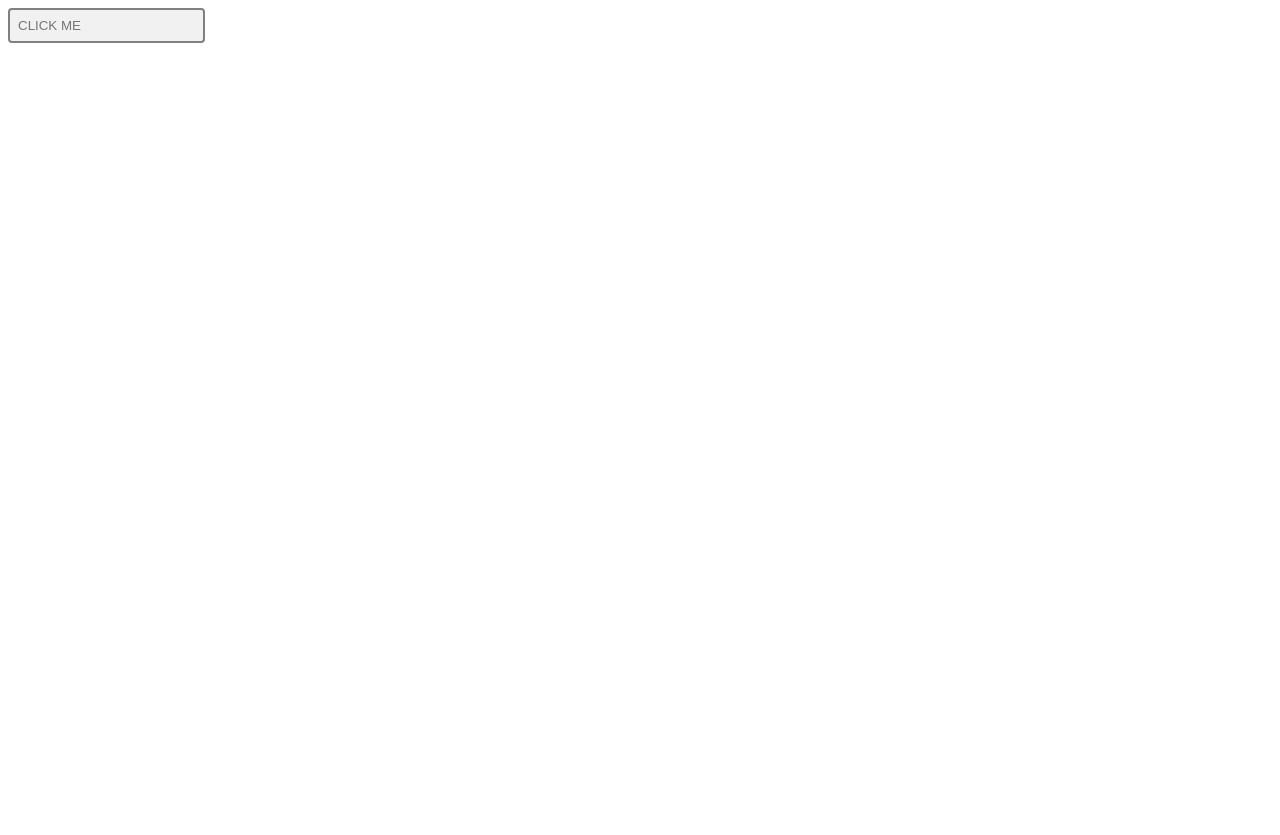
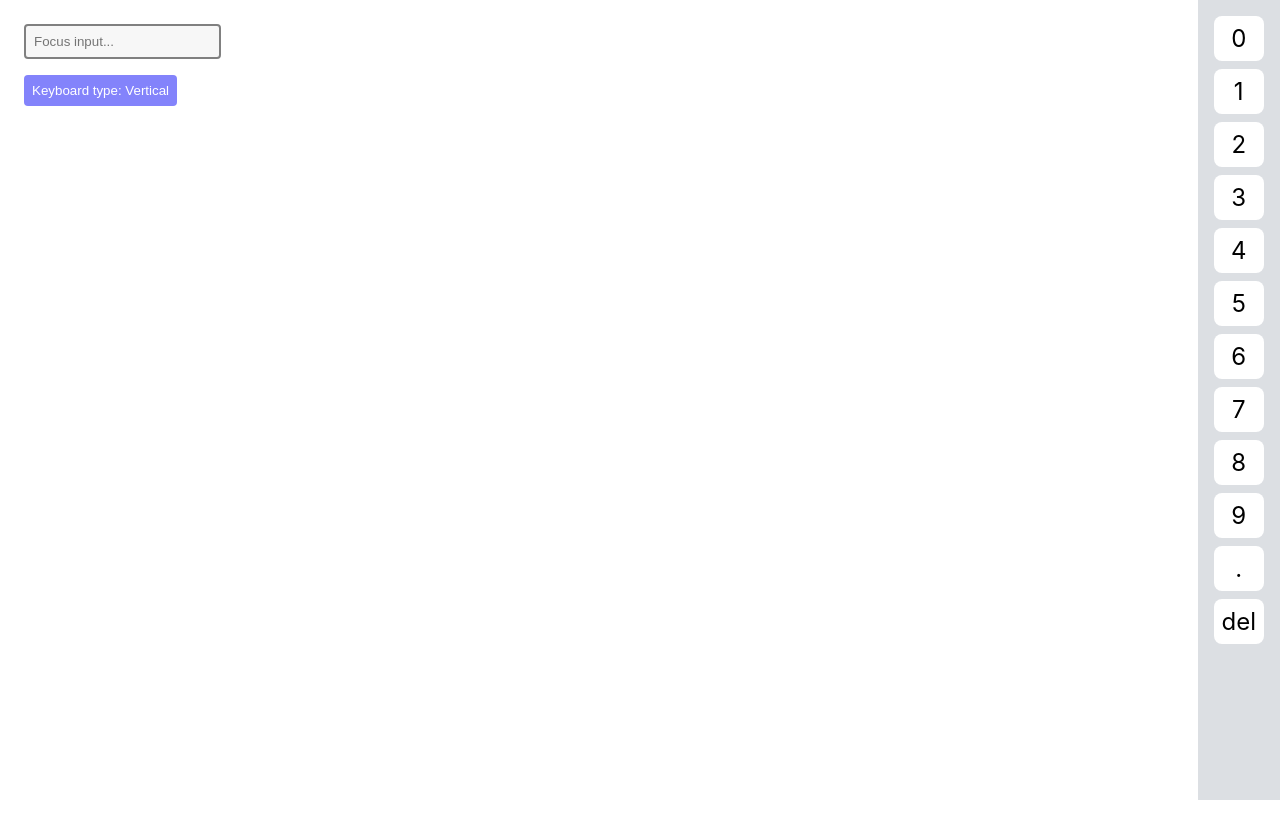
Before and after one commit to andymcgunagle/custom-react-keyboard, a React (Create React App) app: page / in a window 1280 px wide. After the commit the page ends 800 px from the top, so only its background shows below. Built offline with nearby package versions, Linux system fonts and the light colour scheme.

Commit message:
Cleaned up CustomKeyboard and added CustomVerticalKeyboard.

```diff
--- a/src/App.tsx
+++ b/src/App.tsx
@@ -1,122 +1,73 @@
-import { useState } from 'react';
+import { useRef, useState } from 'react';
 
 import styled from 'styled-components';
+import CustomKeyboard from './components/CustomKeyboard';
+import CustomVerticalKeyboard from './components/CustomVerticalKeyboard';
+
+const Wrapper = styled.div`
+  display: flex;
+  flex-direction: column;
+  align-items: start;
+  gap: 1rem;
+  padding: 1rem;
+`;
 
 const TestInput = styled.input`
-  background-color: #f2f1f1;
+  background-color: #f7f7f7;
   border-radius: 0.25rem;
   border: 0.125rem solid gray;
-  margin: auto;
   padding: 0.5rem;
 `;
 
-const KeyboardWrapper = styled.div`
-  position: absolute;
-  bottom: 0;
-  left: 0;
-
-  background-color: rgba(212, 216, 220, 0.8);
-  backdrop-filter: blur(5px);
-
-  padding: 1rem;
-  width: calc(100% - 2rem);
-
-  transform: translateY(0);
-  transition: transform 0.25s ease-out;
-
-  &.hidden {
-    transform: translateY(110%);
-    visibility: hidden;
-    transition: all 0.25s ease-out;
-  }
-`;
-
-const Keyboard = styled.div`
-  display: grid;
-  grid-template-columns: repeat(3, 1fr);
-  grid-template-rows: repeat(4, 1fr);
-  place-items: center;
-  gap: 0.5rem;
-
-  width: 100%;
-  max-width: 400px;
-  margin: auto;
-
-  &.hidden {
-    gap: 0;
-    visibility: hidden;
-    transition: all 0.25s ease-out 0.275s;
-  }
-`;
-
-const Key = styled.div`
-  display: flex;
-  justify-content: center;
-  align-items: center;
-
-  padding: 0.5rem 0;
-  width: 100%;
-
-  background-color: white;
-  border-radius: 0.5rem;
+const Button = styled.button`
+  background-color: #8383fb;
+  border: none;
+  border-radius: 0.25rem;
+  color: white;
   cursor: pointer;
-
-  font-family: -apple-system, BlinkMacSystemFont, "Segoe UI", Roboto, Helvetica, Arial, sans-serif, "Apple Color Emoji", "Segoe UI Emoji", "Segoe UI Symbol";
-  font-size: clamp(1rem, 2.5vw, 2rem);
-
-  &.hidden {
-    font-size: 0;
-    padding: 0;
-    visibility: hidden;
-    width: 0;
-    transition: all 0.25s ease-out 0.275s;
-  }
+  padding: 0.5rem;
+  width: fit-content;
 `;
 
 export default function App() {
-  const [myInput, setMyInput] = useState('');
-  const [showKeyboard, setShowKeyboard] = useState(false);
-
-  const keys = [
-    '1',
-    '2',
-    '3',
-    '4',
-    '5',
-    '6',
-    '7',
-    '8',
-    '9',
-    '.',
-    '0',
-    'del',
-  ];
+  const [inputValue, setInputValue] = useState('');
+  const [showKeyboard, setShowKeyboard] = useState(true);
+  const [useCustomVerticalKeyboard, setUseCustomVerticalKeyboard] = useState(true);
+  const inputRef = useRef<HTMLInputElement>(null);
 
   return (
-    <div>
+    <Wrapper>
       <TestInput
-        placeholder="CLICK ME"
+        placeholder="Focus input..."
         type="text"
-        value={myInput}
-        onChange={(e) => setMyInput(e.target.value)}
+        value={inputValue}
+        onChange={(e) => setInputValue(e.target.value)}
         onFocus={() => setShowKeyboard(true)}
         onBlur={() => setShowKeyboard(false)}
         inputMode="none"
+        ref={inputRef}
       />
-      <KeyboardWrapper className={showKeyboard ? '' : "hidden"}>
-        <Keyboard className={showKeyboard ? '' : "hidden"}>
-          {keys.map(num => {
-            return (
-              <Key
-                key={num}
-                className={showKeyboard ? '' : "hidden"}
-              >
-                {num}
-              </Key>
-            );
-          })}
-        </Keyboard>
-      </KeyboardWrapper>
-    </div>
+
+      <Button
+        onClick={() => setUseCustomVerticalKeyboard(!useCustomVerticalKeyboard)}
+      >
+        Keyboard type: {useCustomVerticalKeyboard ? 'Vertical' : 'Horizontal'}
+      </Button>
+
+      {useCustomVerticalKeyboard ?
+        <CustomVerticalKeyboard
+          inputRef={inputRef}
+          inputValue={inputValue}
+          setInputValue={setInputValue}
+          showKeyboard={showKeyboard}
+        />
+        :
+        <CustomKeyboard
+          inputRef={inputRef}
+          inputValue={inputValue}
+          setInputValue={setInputValue}
+          showKeyboard={showKeyboard}
+        />}
+    </Wrapper>
   );
 };
--- /dev/null
+++ b/src/components/CustomKeyboard.tsx
@@ -0,0 +1,123 @@
+import styled from 'styled-components';
+
+const KeyboardWrapper = styled.div`
+  position: fixed;
+  bottom: 0;
+  left: 0;
+
+  background-color: rgba(212, 216, 220, 0.8);
+  backdrop-filter: blur(5px);
+
+  padding: 1rem 1rem 2rem 1rem;
+  width: calc(100% - 2rem);
+
+  transform: translateY(0);
+  transition: transform 0.25s ease-out;
+
+  &.hidden {
+    transform: translateY(110%);
+    visibility: hidden;
+    transition: all 0.25s ease-out;
+  }
+`;
+
+const Keyboard = styled.div`
+  display: grid;
+  grid-template-columns: repeat(3, 1fr);
+  grid-template-rows: repeat(4, 1fr);
+  place-items: center;
+  gap: 0.5rem;
+
+  width: 100%;
+  max-width: 400px;
+  margin: auto;
+
+  &.hidden {
+    gap: 0;
+    visibility: hidden;
+    transition: all 0.25s ease-out 0.275s;
+  }
+`;
+
+const Key = styled.button`
+  display: flex;
+  justify-content: center;
+  align-items: center;
+
+  padding: 0.5rem 0;
+  width: 100%;
+
+  background-color: white;
+  border: none;
+  border-radius: 0.5rem;
+  cursor: pointer;
+
+  font-family: -apple-system, BlinkMacSystemFont, "Segoe UI", Roboto, Helvetica, Arial, sans-serif, "Apple Color Emoji", "Segoe UI Emoji", "Segoe UI Symbol";
+  font-size: clamp(1rem, 2.5vw, 2rem);
+
+  &.hidden {
+    font-size: 0;
+    padding: 0;
+    visibility: hidden;
+    width: 0;
+    transition: all 0.25s ease-out 0.275s;
+  }
+`;
+
+export default function CustomKeyboard({
+  inputRef,
+  inputValue,
+  setInputValue,
+  showKeyboard,
+}: CustomKeyboardProps) {
+
+  const keys = [
+    '1',
+    '2',
+    '3',
+    '4',
+    '5',
+    '6',
+    '7',
+    '8',
+    '9',
+    '.',
+    '0',
+    'del',
+  ];
+
+  const handleKeyClick = (keyValue: string) => {
+    inputRef.current?.focus();
+
+    if (keyValue === 'del') {
+      setInputValue(inputValue.slice(0, -1));
+    } else {
+      setInputValue(inputValue + keyValue);
+    };
+  };
+
+  return (
+    <KeyboardWrapper className={showKeyboard ? '' : "hidden"}>
+      <Keyboard className={showKeyboard ? '' : "hidden"}>
+        {keys.map(keyValue => {
+          return (
+            <Key
+              key={keyValue}
+              className={showKeyboard ? '' : "hidden"}
+              onClick={() => handleKeyClick(keyValue)}
+            >
+              {keyValue}
+            </Key>
+          );
+        })}
+      </Keyboard>
+    </KeyboardWrapper>
+  );
+};
+
+interface CustomKeyboardProps {
+  inputRef: React.RefObject<HTMLInputElement>,
+  inputValue: string,
+  setInputValue: React.Dispatch<React.SetStateAction<string>>,
+  showKeyboard: boolean,
+};
--- /dev/null
+++ b/src/components/CustomVerticalKeyboard.tsx
@@ -0,0 +1,120 @@
+import styled from 'styled-components';
+
+const KeyboardWrapper = styled.div`
+  position: fixed;
+  top: 0;
+  right: 0;
+
+  background-color: rgba(212, 216, 220, 0.8);
+  backdrop-filter: blur(5px);
+
+  padding: 1rem;
+  height: calc(100% - 2rem);
+
+  transform: translateX(0);
+  transition: transform 0.25s ease-out;
+
+  &.hidden {
+    padding: 0;
+    transform: translateX(110%);
+    visibility: hidden;
+    transition: transform 0.25s ease-out, visibility 0.25s ease-out, padding 0.25s ease-out 0.275s;
+  }
+`;
+
+const Keyboard = styled.div`
+  display: flex;
+  flex-direction: column;
+  gap: 0.5rem;
+
+  &.hidden {
+    gap: 0;
+    visibility: hidden;
+    transition: all 0.25s ease-out 0.275s;
+  }
+`;
+
+const Key = styled.button`
+  display: flex;
+  justify-content: center;
+  align-items: center;
+
+  padding: 0.5rem;
+
+  background-color: white;
+  border: none;
+  border-radius: 0.5rem;
+  cursor: pointer;
+
+  font-family: -apple-system, BlinkMacSystemFont, "Segoe UI", Roboto, Helvetica, Arial, sans-serif, "Apple Color Emoji", "Segoe UI Emoji", "Segoe UI Symbol";
+  font-size: clamp(1rem, 2.5vw, 1.5rem);
+
+  &.hidden {
+    font-size: 0;
+    padding: 0;
+    visibility: hidden;
+    transition: all 0.25s ease-out 0.275s;
+  }
+`;
+
+export default function CustomVerticalKeyboard({
+  inputRef,
+  inputValue,
+  setInputValue,
+  showKeyboard,
+}: CustomVerticalKeyboardProps) {
+
+  const verticalKeyboardKeys = [
+    '0',
+    '1',
+    '2',
+    '3',
+    '4',
+    '5',
+    '6',
+    '7',
+    '8',
+    '9',
+    '.',
+    'del',
+  ];
+
+  const handleKeyClick = (
+    e: React.MouseEvent<HTMLButtonElement, MouseEvent>,
+    keyValue: string
+  ) => {
+    e.preventDefault();
+    inputRef.current?.focus();
+
+    if (keyValue === 'del') {
+      setInputValue(inputValue.slice(0, -1));
+    } else {
+      setInputValue(inputValue + keyValue);
+    };
+  };
+
+  return (
+    <KeyboardWrapper className={showKeyboard ? '' : "hidden"}>
+      <Keyboard className={showKeyboard ? '' : "hidden"}>
+        {verticalKeyboardKeys.map(keyValue => {
+          return (
+            <Key
+              key={keyValue}
+              className={showKeyboard ? '' : "hidden"}
+              onClick={(e) => handleKeyClick(e, keyValue)}
+            >
+              {keyValue}
+            </Key>
+          );
+        })}
+      </Keyboard>
+    </KeyboardWrapper>
+  );
+};
+
+interface CustomVerticalKeyboardProps {
+  inputRef: React.RefObject<HTMLInputElement>,
+  inputValue: string,
+  setInputValue: React.Dispatch<React.SetStateAction<string>>,
+  showKeyboard: boolean,
+};
```
